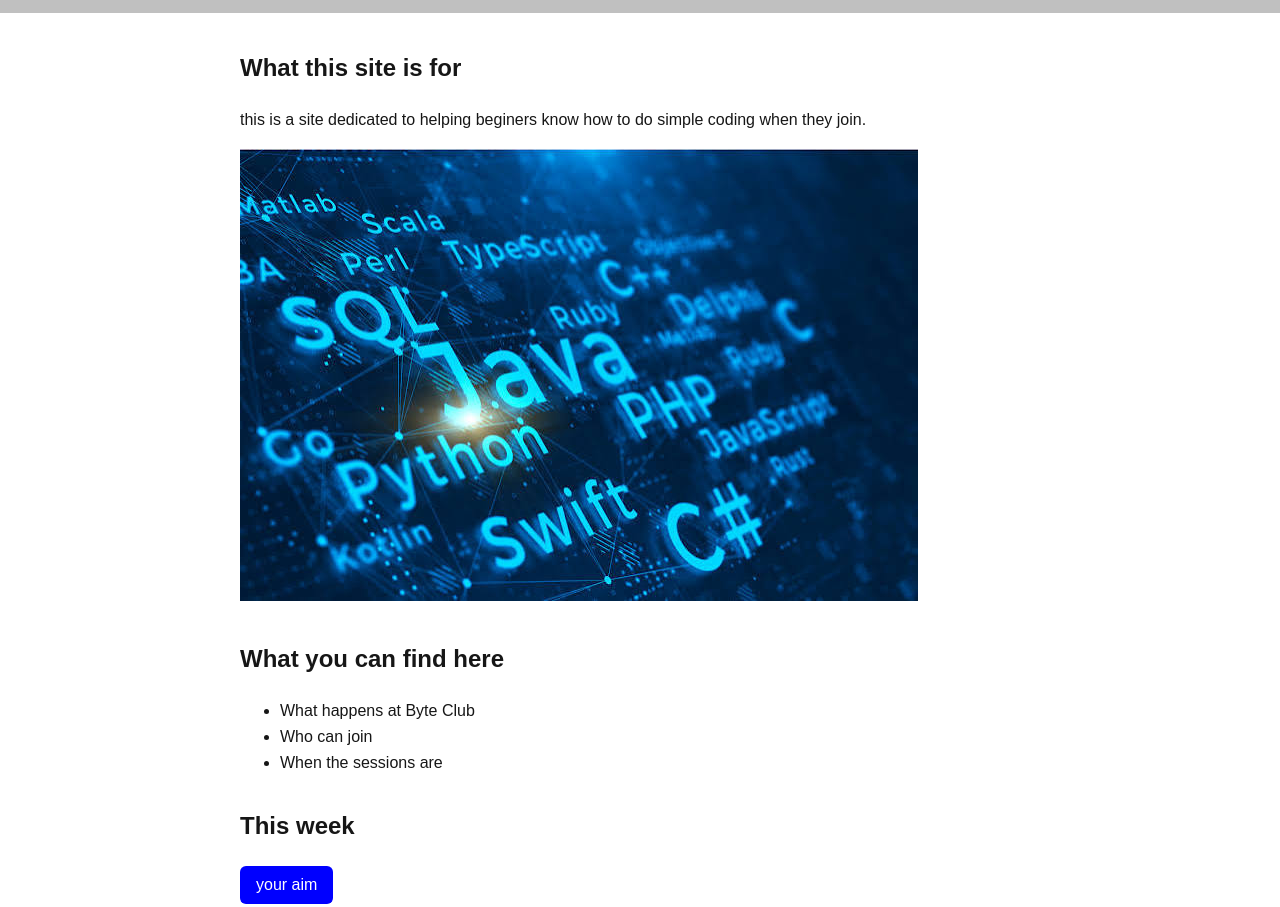
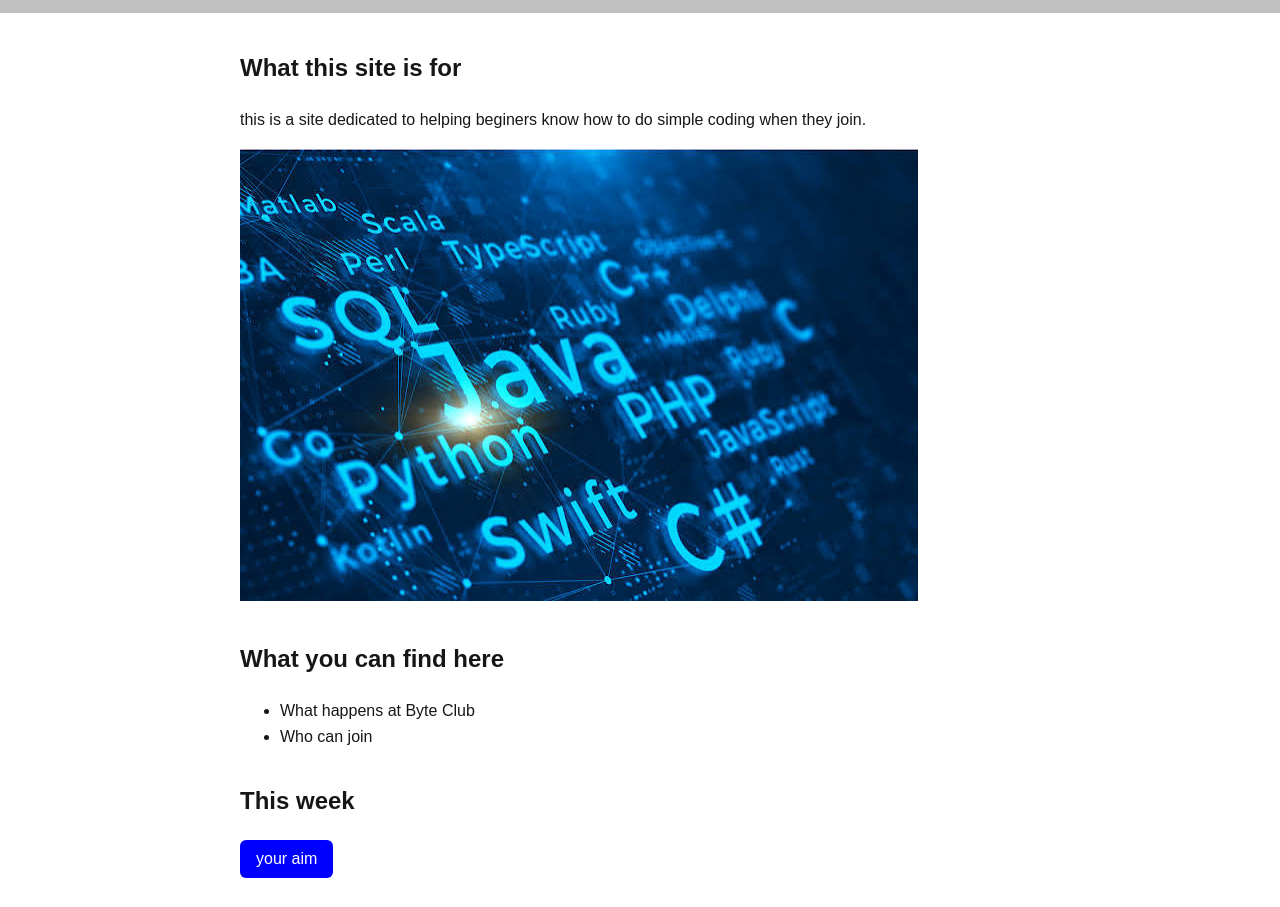
Before and after one commit to gilbert-work/byte-club, a plain HTML site: page index.html in a window 1280 px wide. Shown: the part 116-1023 px from the top of the page. Drawn offline with Linux system fonts and the light colour scheme.

Commit message:
removed one list item purposedly

```diff
--- a/index.html
+++ b/index.html
@@ -29,7 +29,7 @@
       <ul>
         <li>What happens at Byte Club</li>
         <li>Who can join</li>
-        <li>When the sessions are</li>
+
       </ul>
     </section>
 
```
